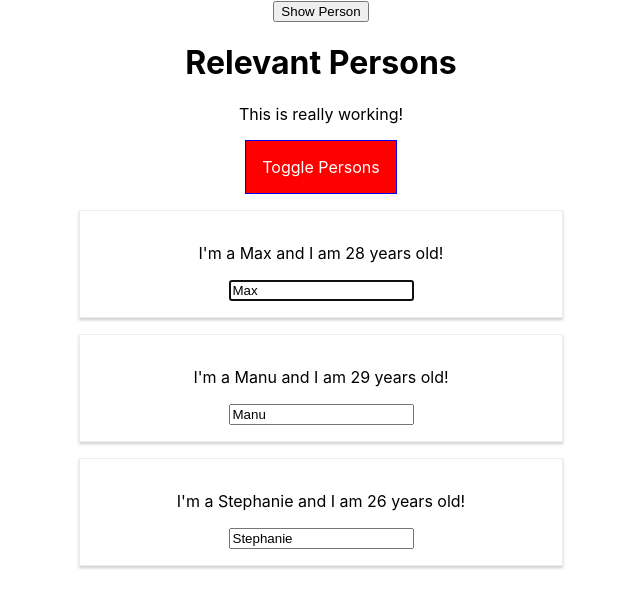
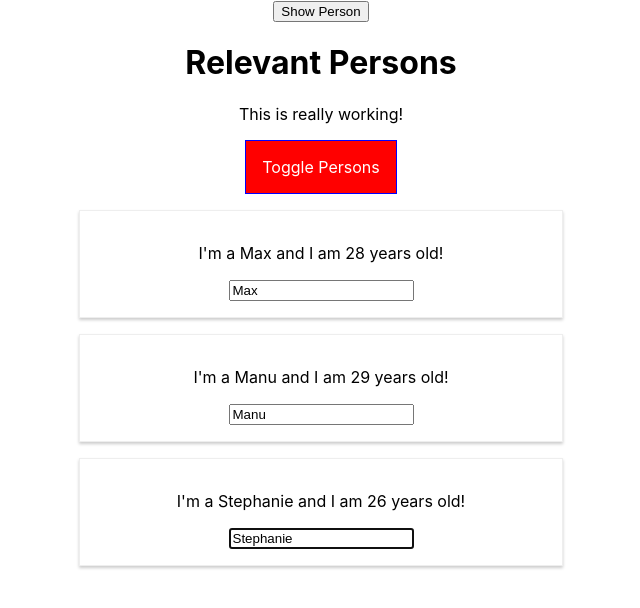
Before and after one commit to anilgudur/R-udemy-react-complete-guide, a React (Create React App) app: page / in a window 1280 px wide. Both pictures are taken after a click on the button "Show Person". Shown: the top 608 px of the page, without its empty margins (319-959 px from the left). Built offline with nearby package versions, Linux system fonts and the light colour scheme.

Commit message:
7.103 - Ref with simple

```diff
--- a/src/components/Persons/Person/Person.js
+++ b/src/components/Persons/Person/Person.js
@@ -7,6 +7,7 @@ class Person extends Component {
   constructor(props) {
     super(props);
     console.log("[Person.js] inside constructor", props);
+    this.inputElement = React.createRef();
   }
 
   componentWillMount() {
@@ -15,9 +16,13 @@ class Person extends Component {
 
   componentDidMount() {
     console.log("[Person.js] inside componentDidMount");
-    if (this.props.position === 0) {
-      this.inputElement.focus();
-    }
+    this.focusInput();
+  }
+
+  focusInput() {
+    //if (this.props.position === 0) {
+    this.inputElement.current.focus();
+    //}
   }
 
   render() {
@@ -29,9 +34,10 @@ class Person extends Component {
         </p>
         <p>{this.props.children}</p>
         <input
-          ref={inp => {
-            this.inputElement = inp;
-          }}
+          // ref={inp => {
+          //   this.inputElement = inp;
+          // }}
+          ref={this.inputElement}
           type="text"
           onChange={this.props.nameChangeClick}
           value={this.props.name}
--- a/src/components/Persons/Persons.js
+++ b/src/components/Persons/Persons.js
@@ -5,6 +5,7 @@ class Persons extends Component {
   constructor(props) {
     super(props);
     console.log("[Persons.js] inside constructor", props);
+    this.lastPersonRef = React.createRef();
   }
 
   componentWillMount() {
@@ -13,7 +14,12 @@ class Persons extends Component {
 
   componentDidMount() {
     console.log("[Persons.js] inside componentDidMount");
+    //this.focus();
   }
+
+  // focus() {
+  //   this.lastPersonRef.current.focus();
+  // }
 
   // updating triggered from the outside by props changes
   componentWillReceiveProps(nextProps) {
@@ -59,6 +65,7 @@ class Persons extends Component {
           deletePersonClick={this.props.delete.bind(this, index)}
           nameChangeClick={this.props.changed.bind(this, person.id)}
           key={person.id}
+          ref={this.lastPersonRef}
         />
       );
     });
```
